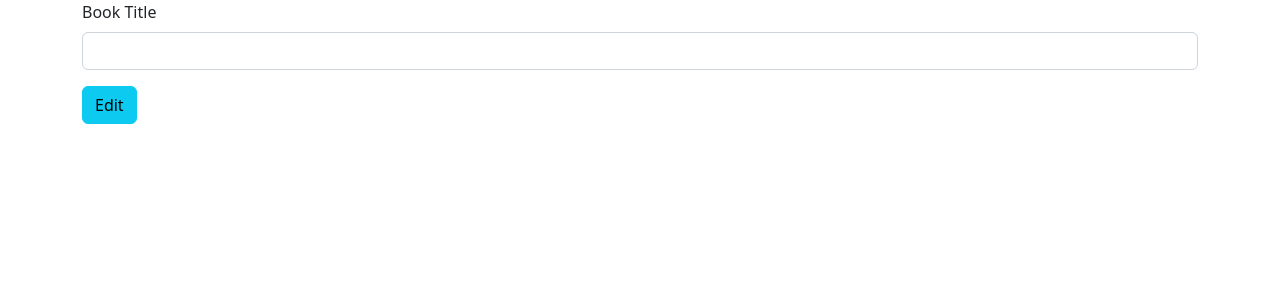
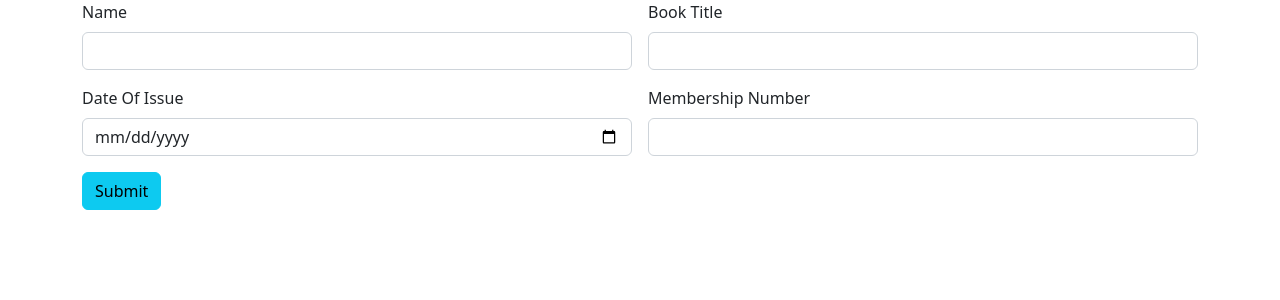
Before and after one commit to Asiyacm/Library-Angular-App, an Angular app: page / in a window 1280 px wide. Shown: the top 300 px of the page. Built offline with nearby package versions, Linux system fonts and the light colour scheme.

Commit message:
issue commit

```diff
--- a/src/app/app.component.html
+++ b/src/app/app.component.html
@@ -1,2 +1,2 @@
-<app-book-edit></app-book-edit>
+<app-book-issue></app-book-issue>
 <router-outlet></router-outlet>
--- a/src/app/app.module.ts
+++ b/src/app/app.module.ts
@@ -11,6 +11,7 @@ import { BookViewComponent } from './book-view/book-view.component';
 import { BookSearchComponent } from './book-search/book-search.component';
 import { BookDeleteComponent } from './book-delete/book-delete.component';
 import { BookEditComponent } from './book-edit/book-edit.component';
+import { BookIssueComponent } from './book-issue/book-issue.component';
 
 @NgModule({
   declarations: [
@@ -22,7 +23,8 @@ import { BookEditComponent } from './book-edit/book-edit.component';
     BookViewComponent,
     BookSearchComponent,
     BookDeleteComponent,
-    BookEditComponent
+    BookEditComponent,
+    BookIssueComponent
   ],
   imports: [
     BrowserModule,
--- /dev/null
+++ b/src/app/book-issue/book-issue.component.html
@@ -0,0 +1,45 @@
+<div class="container">
+    <div class="row">
+        <div class="col col-12 col-sm-12 col-md-12 col-lg-12 col-xl-12 col-xxl-12">
+
+
+            <div class="row g-3">
+
+
+                <div class="col col-12 col-sm-6 col-md-6 col-lg-6 col-xl-6 col-xxl-6">
+
+                    <label for="" class="form-label">Name</label>
+                    <input type="text" class="form-control">
+
+                </div>
+
+                <div class="col col-12 col-sm-6 col-md-6 col-lg-6 col-xl-6 col-xxl-6">
+                    <label for="" class="form-label">Book Title</label>
+                    <input type="text" class="form-control">
+
+                </div>
+
+                <div class="col col-12 col-sm-6 col-md-6 col-lg-6 col-xl-6 col-xxl-6">
+
+                    <label for="" class="form-label">Date Of Issue</label>
+                   <input type="date" name="" id="" class="form-control">
+
+                </div>
+
+
+                <div class="col col-12 col-sm-6 col-md-6 col-lg-6 col-xl-6 col-xxl-6">
+
+                    <label for="" class="form-label">Membership Number</label>
+                    <input type="text" class="form-control">
+
+                </div>
+
+                <div class="col col-12 col-sm-12 col-md-12 col-lg-12 col-xl-12 col-xxl-12"><button class="btn btn-info">Submit</button></div>
+
+            </div>
+
+
+
+        </div>
+    </div>
+</div>
```
Also changed, not shown: src/app/book-issue/book-issue.component.ts (added, +10 -0 lines), src/app/book-issue/book-issue.component.css (added).
